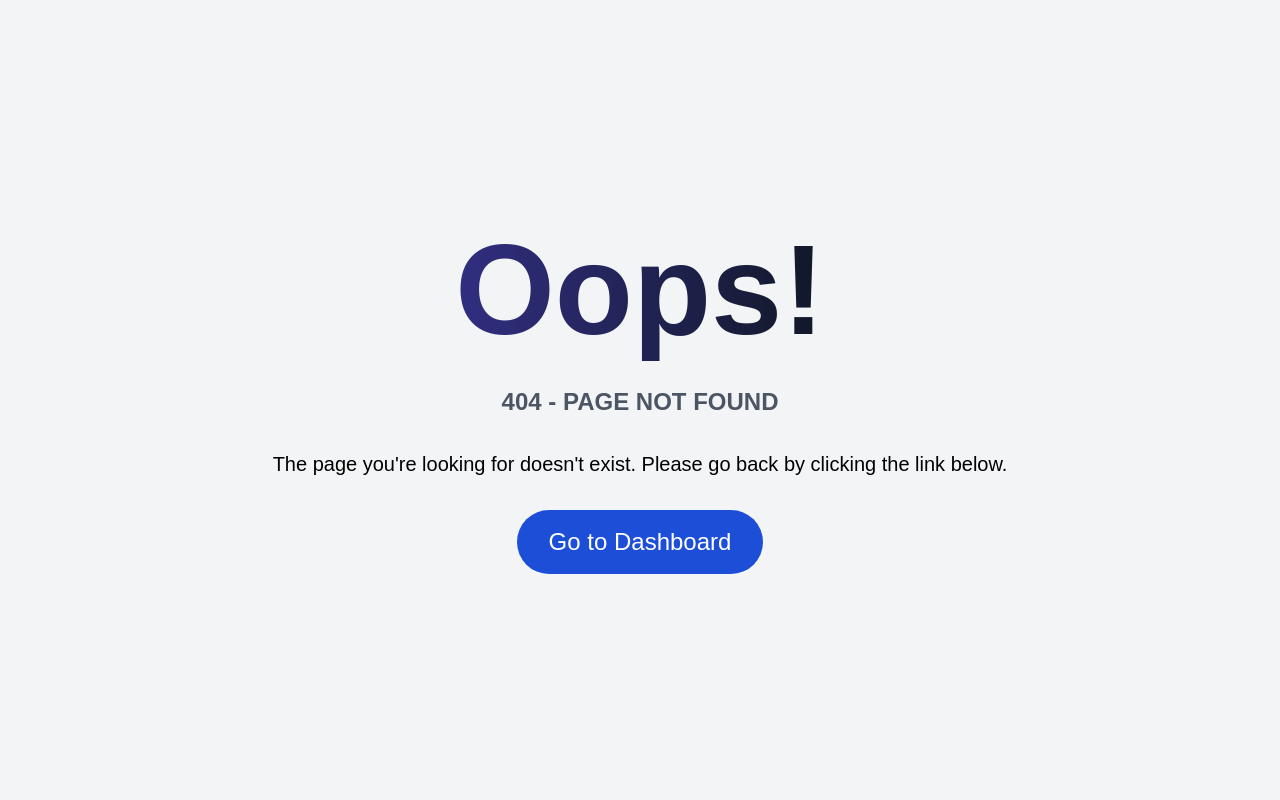
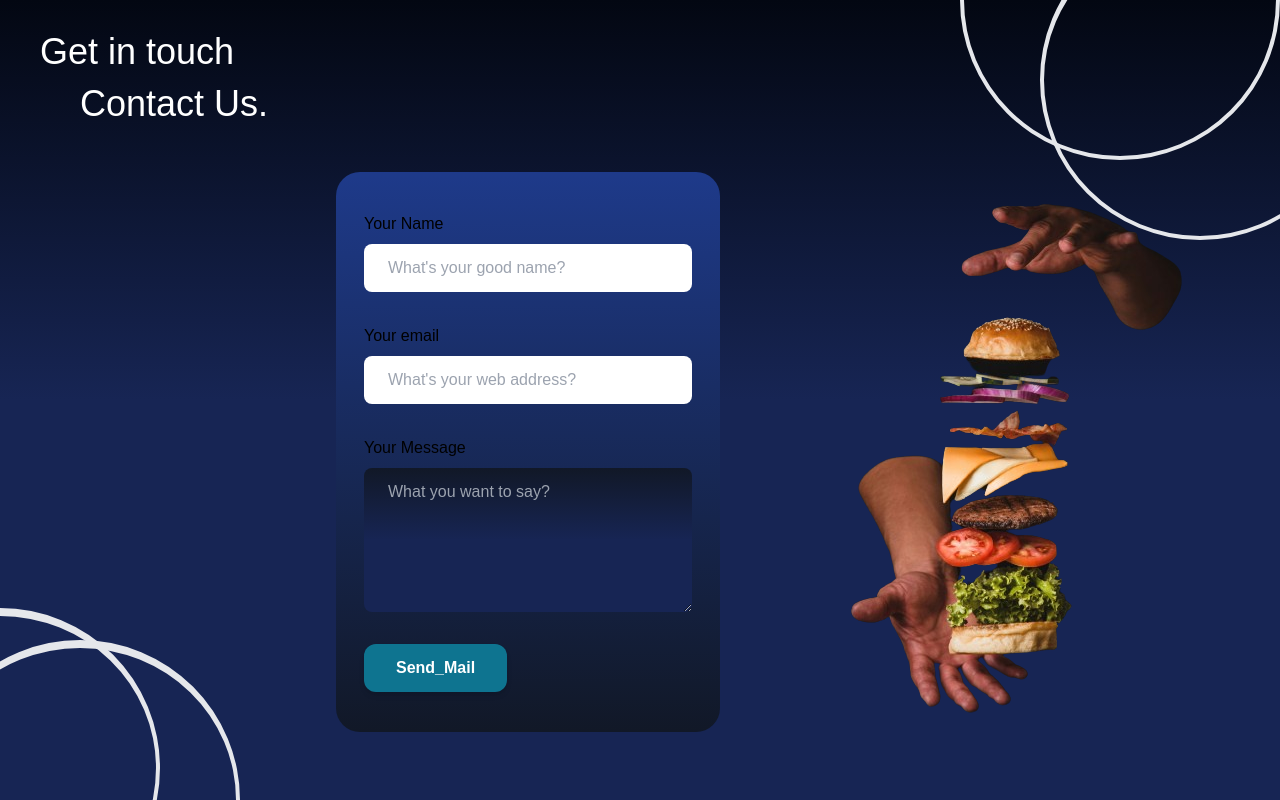
Before and after one commit to VanshKing30/FoodiesWeb, a React (Create React App) app: page /contact in a window 1280 px wide. Before the commit this address had no page. Built offline with nearby package versions, Linux system fonts and the light colour scheme.

Commit message:
Contact us frontend with email functionality

```diff
--- a/package.json
+++ b/package.json
@@ -3,6 +3,8 @@
   "version": "0.1.0",
   "private": true,
   "dependencies": {
+    "@emailjs/browser": "^4.3.3",
+    "@react-icons/all-files": "^4.1.0",
     "@testing-library/jest-dom": "^5.17.0",
     "@testing-library/react": "^13.4.0",
     "@testing-library/user-event": "^13.5.0",
@@ -12,7 +14,7 @@
     "react": "^18.2.0",
     "react-dom": "^18.2.0",
     "react-hot-toast": "^2.4.1",
-    "react-icons": "^4.11.0",
+    "react-icons": "^4.12.0",
     "react-icons-kit": "^2.0.0",
     "react-modal": "^3.16.1",
     "react-router-dom": "^6.16.0",
--- a/src/App.js
+++ b/src/App.js
@@ -11,6 +11,7 @@ import News from './pages/News';
 import NotFound from './pages/NotFound';
 import Loader from './components/Loader/Loader';
 import { ThemeProvider } from './themeContext';
+import ContactUs from './pages/ContactUs';
 
 const Layout = ({ children }) => {
   return (
@@ -29,6 +30,7 @@ function App() {
           <Route path='/home' element={<Layout><Home /></Layout>} />
           <Route path='/login' element={<Login />} />
           <Route path='/signup' element={<Signup />} />
+          <Route path='/contact' element={<ContactUs />} />
           <Route path='/about' element={<Layout><About /></Layout>} />
           <Route path='/section/:_id' element={<Layout><SectionPage /></Layout>} />
           <Route path="/menu/:_id" element={<Layout><MenuPage /></Layout>} />
--- a/src/components/Navbar.jsx
+++ b/src/components/Navbar.jsx
@@ -32,6 +32,7 @@ const Navbar = () => {
                 <NavItem to="/home">Home</NavItem>
                 <NavItem to="/about">About</NavItem>
                 <NavItem to="/news">News</NavItem>
+                <NavItem to="/contact">Contact</NavItem>
               </div>
             </div>
           </div>
@@ -81,6 +82,7 @@ const Navbar = () => {
               <MobileNavItem to="/home">Home</MobileNavItem>
               <MobileNavItem to="/about">About us</MobileNavItem>
               <MobileNavItem to="/news">News</MobileNavItem>
+              <MobileNavItem to="/contact">Contact</MobileNavItem>
               <MobileNavItem to="/">
                 <button
                   className="bg-green-500 hover:bg-green-700 text-white py-1 px-2 rounded transition duration-300 ease-in-out transform hover:scale-105"
--- /dev/null
+++ b/src/pages/ContactUs.jsx
@@ -0,0 +1,142 @@
+import React, { useRef, useState } from "react";
+import { motion } from "framer-motion";
+import emailjs from "@emailjs/browser";
+import axios from "axios";
+
+
+const Contact = () => {
+  const formRef = useRef();
+  const [form, setForm] = useState({
+    name: "",
+    email: "",
+    message: "",
+  });
+
+  const [loading, setLoading] = useState(false);
+
+  const handleChange = (e) => {
+    const { target } = e;
+    const { name, value } = target;
+
+    setForm({
+      ...form,
+      [name]: value,
+    });
+  };
+
+  const handleEmailSubmit = async (e) => {
+    e.preventDefault();
+    setLoading(true);
+
+    try {
+      await emailjs.send(
+        'service_kssjugu',//write service id here
+        'template_cg8qcij',//write templet id here
+        {
+          from_name: form.name,
+          to_name: "FoodiesWeb",
+          from_email: form.email,
+          to_email: "info@foodiweb.com",
+          message: form.message,
+        },
+        'EJL9aVO3EzRRm0IYF'  //write public_key here
+      );
+
+
+
+
+      setLoading(false);
+      alert("Thank you. I will get back to you as soon as possible.");
+
+      setForm({
+        name: "",
+        email: "",
+        message: "",
+      });
+    } catch (error) {
+      setLoading(false);
+      console.error(error);
+
+      alert("Sorry, something went wrong while sending your message. Please try again later.");
+    }
+  };
+  const handleSaveToDB = async (e) => {
+    e.preventDefault();
+    setLoading(true);
+  };
+
+  return (
+    <div className="absolute overflow-hidden w-screen h-screen bg-gradient-to-t from-blue-950 via-blue-950 to-gray-950 ">
+       <p className="text-white font-medium text-4xl pl-10 pt-8">Get in touch</p>
+       <h3 className="text-white font-medium text-4xl pl-20 pt-3">Contact Us.</h3>
+    <div
+      className={`xl:mt-12 pl-64 flex xl:flex-row flex-col-reverse gap-10 overflow-hidden `}
+    >
+
+    <div className="absolute -bottom-32 -left-40 w-80 h-80 border-4 rounded-full border-opacity-30 border-t-8"></div>
+    <div className="absolute -bottom-40 -left-20 w-80 h-80 border-4 rounded-full border-opacity-30 border-t-8"></div>
+    <div className="absolute -top-40 -right-0 w-80 h-80 border-4 rounded-full border-opacity-30 border-t-8"></div>
+    <div className="absolute -top-20 -right-20 w-80 h-80 border-4 rounded-full border-opacity-30 border-t-8"></div>
+
+
+ <div className="ml-20 w-96 h-[20%] px-7 text-black shadow-blue-900 shadow3xl bg-blue-900  bg-gradient-to-t  from-gray-900  rounded-3xl">
+
+        <form
+          ref={formRef}
+          onSubmit={handleEmailSubmit}
+          className='my-10 flex flex-col gap-8'
+        >
+          <label className='flex flex-col '>
+            <span className=' font-medium mb-2'>Your Name</span>
+            <input
+              type='text'
+              name='name'
+              value={form.name}
+              onChange={handleChange}
+              placeholder="What's your good name?"
+              className='bg-tertiary py-3 px-6 placeholder:text-secondary  rounded-lg outline-none border-none font-medium '
+            />
+          </label>
+          <label className='flex flex-col'>
+            <span className=' font-medium mb-2'>Your email</span>
+            <input
+              type='email'
+              name='email'
+              value={form.email}
+              onChange={handleChange}
+              placeholder="What's your web address?"
+              className='bg-tertiary py-3 px-6 placeholder:text-secondary  rounded-lg outline-none border-none font-medium '
+            />
+          </label>
+          <label className='flex flex-col'>
+            <span className=' font-medium mb-2'>Your Message</span>
+            <textarea
+              rows={5}
+              name='message'
+              value={form.message}
+              onChange={handleChange}
+              placeholder='What you want to say?'
+              className='bg-tertiary py-3 px-6 placeholder:text-secondary text-white rounded-lg outline-none border-none font-medium bg-gradient-to-t from-blue-950 via-blue-950 to-gray-900'
+            />
+          </label>
+
+          <div className='flex gap-8'>
+            <button
+              type='submit'
+              className='bg-tertiary py-3 px-8 rounded-xl outline-none w-fit text-white font-bold shadow-md shadow-primary bg-cyan-700 hover:scale-[1.1]'
+            >
+              {loading ? "Sending..." : "Send_Mail"}
+            </button>
+          </div>
+        </form></div>
+        <div className=" -mt-10 ml-10 ">
+          <img src="/i9.png" className="w-full h-full"/>
+        </div>
+
+      </div><div  className="p-10"></div>
+
+      </div>
+  );
+};
+
+export default Contact;
--- a/src/pages/Login.jsx
+++ b/src/pages/Login.jsx
@@ -75,7 +75,16 @@ function Login() {
       {loading ? (
         <Loader />
       ) : (
-        <div className="h-screen md:flex">
+        <div className="relative h-screen md:flex">
+          <div className="absolute top-0 right-0 m-3">
+            <Link to="/contact">
+              <button
+                className="hover:shadow-blue-950 hover:shadow-sm text-white py-1 px-2 w-full h-auto text-l relative z-0 rounded-full transition-all duration-200 hover:scale-110"
+              >
+                <img src="/c4.png" className="h-10 w-10" />
+              </button>
+            </Link>
+          </div>
           <div className="relative overflow-hidden md:flex w-1/2 bg-gradient-to-t from-blue-950 via-blue-950 to-gray-900 bg-no-repeat justify-around items-center hidden">
             <div>
               <img
@@ -93,7 +102,6 @@ function Login() {
             <div className="absolute -top-40 -right-0 w-80 h-80 border-4 rounded-full border-opacity-30 border-t-8"></div>
             <div className="absolute -top-20 -right-20 w-80 h-80 border-4 rounded-full border-opacity-30 border-t-8"></div>
           </div>
-
           <div className="flex md:w-1/2 justify-center py-10 items-center bg-white">
             <form
               className="bg-white p-8 rounded shadow-lg w-80"
```
Also changed, not shown: public/c4.png (added), public/i9.png (added).
